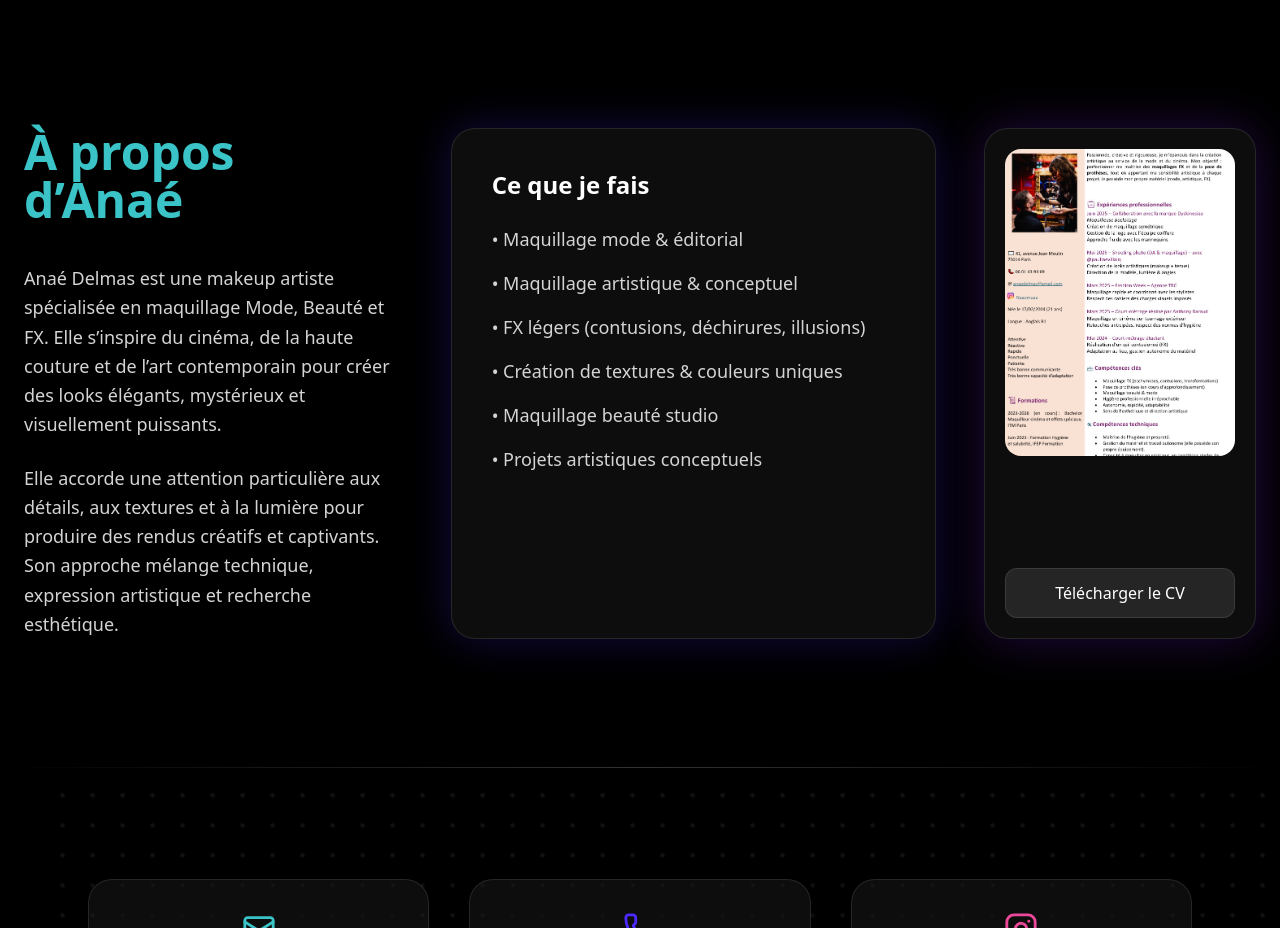
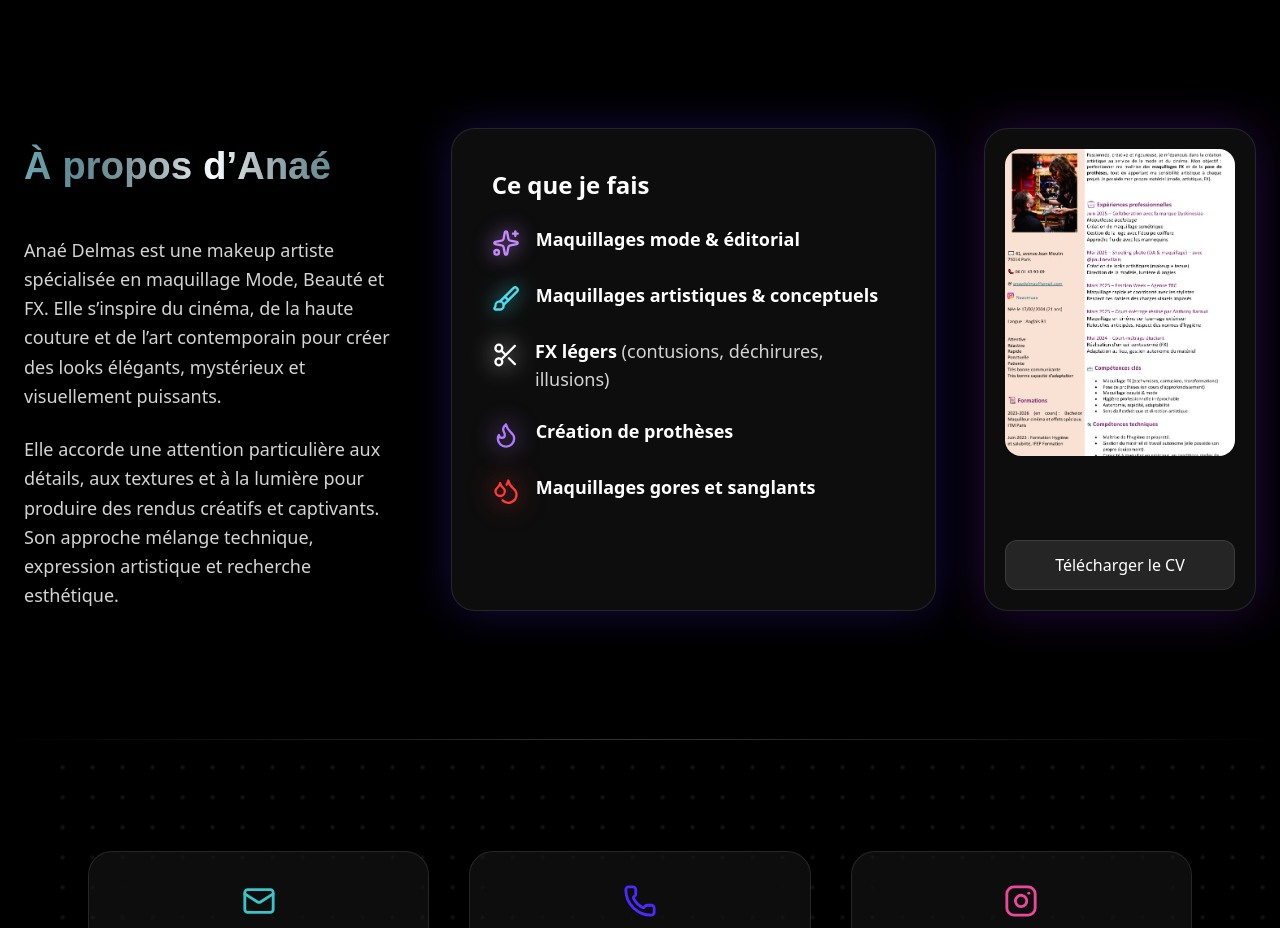
Before and after one commit to MarinVandelet/portfolio-anae, a React (Vite) app: page / in a window 1280 px wide. Shown: the part 800-1728 px from the top of the page. Built offline with nearby package versions, Linux system fonts and the light colour scheme.

Commit message:
Add files via upload

```diff
--- a/src/components/About.jsx
+++ b/src/components/About.jsx
@@ -1,4 +1,7 @@
 import { motion } from "framer-motion";
+import { Sparkles, Brush, Scissors, Flame, Droplets } from "lucide-react";
+import HighlightedTitle from "../components/HighlightedTitle";
+
 
 export default function About() {
   return (
@@ -15,11 +18,8 @@ export default function About() {
           whileInView={{ opacity: 1, y: 0 }}
           transition={{ duration: 0.6 }}
           viewport={{ once: true }}
-          className="lg:col-span-4 flex flex-col h-full"
-        >
-          <h2 className="text-5xl font-bold mb-10 text-canard">
-            À propos d’Anaé
-          </h2>
+          className="lg:col-span-4 flex flex-col h-full">
+          <HighlightedTitle />
 
           <p className="text-lg text-neutral-300 leading-relaxed">
             Anaé Delmas est une makeup artiste spécialisée en maquillage
@@ -58,19 +58,67 @@ export default function About() {
             Ce que je fais
           </h3>
 
-          <ul className="space-y-4 text-neutral-300 text-lg">
-            <li>• Maquillage mode & éditorial</li>
-            <li>• Maquillage artistique & conceptuel</li>
-            <li>• FX légers (contusions, déchirures, illusions)</li>
-            <li>• Création de textures & couleurs uniques</li>
-            <li>• Maquillage beauté studio</li>
-            <li>• Projets artistiques conceptuels</li>
-          </ul>
+      {/* LISTE */}
+      <ul className="space-y-6 text-neutral-300 text-lg">
+        {/* 1 */}
+        <li className="flex items-start gap-4">
+          <Sparkles
+            size={28}
+            className="text-[#C58AFF] drop-shadow-[0_0_10px_rgba(197,138,255,0.9)] mt-[4px]"
+          />
+          <p>
+            <span className="font-semibold text-white">Maquillages mode & éditorial</span><br/>
+          </p>
+        </li>
+
+        {/* 2 */}
+        <li className="flex items-start gap-4">
+          <Brush
+            size={28}
+            className="text-[#4DDCEB] drop-shadow-[0_0_10px_rgba(77,220,235,0.9)] mt-[4px]"
+          />
+          <p>
+            <span className="font-semibold text-white">Maquillages artistiques & conceptuels</span><br/>
+          </p>
+        </li>
+
+        {/* 3 */}
+        <li className="flex items-start gap-4">
+          <Scissors
+            size={28}
+            className="text-white drop-shadow-[0_0_12px_rgba(255,255,255,0.9)] mt-[4px]"
+          />
+          <p>
+            <span className="font-semibold text-white">FX légers</span> (contusions, déchirures, illusions)<br/>
+          </p>
+        </li>
+
+        {/* 4 */}
+        <li className="flex items-start gap-4">
+          <Flame
+            size={28}
+            className="text-[#B17BFF] drop-shadow-[0_0_12px_rgba(177,123,255,1)] mt-[4px]"
+          />
+          <p>
+            <span className="font-semibold text-white">Création de prothèses</span><br/>
+          </p>
+        </li>
+
+        {/* 5 */}
+        <li className="flex items-start gap-4">
+          <Droplets
+            size={28}
+            className="text-[#FF3A3A] drop-shadow-[0_0_14px_rgba(255,58,58,0.9)] mt-[4px]"
+          />
+          <p>
+            <span className="font-semibold text-white">Maquillages gores et sanglants</span><br/>
+          </p>
+        </li>
+      </ul>
         </motion.div>
 
-        {/* =============================== */}
-        {/* COL 3 : CV CARD (3/12)         */}
-        {/* =============================== */}
+
+        {/* CV CARD */}
         <motion.div
           initial={{ opacity: 0, y: 40 }}
           whileInView={{ opacity: 1, y: 0 }}
@@ -97,7 +145,7 @@ export default function About() {
 
           {/* Bouton */}
           <a
-            href="/cv/cv-anae.pdf"
+            href="/images/cv/cv-anae.pdf"
             download
             className="
               mt-2 block text-center w-full py-3
--- /dev/null
+++ b/src/components/HighlightedTitle.jsx
@@ -0,0 +1,68 @@
+export default function HighlightedTitle() {
+  return (
+    <div className="mb-10 w-full">
+      <svg
+        viewBox="0 0 1400 250"
+        className="w-full max-w-[900px] overflow-visible"
+      >
+        <defs>
+          {/* Dégradé lumineux */}
+          <linearGradient id="shineGradient" x1="0%" x2="100%" y1="0%" y2="0%">
+            <stop offset="0%" stopColor="transparent" />
+            <stop offset="50%" stopColor="white" />
+            <stop offset="100%" stopColor="transparent" />
+          </linearGradient>
+
+          {/* Masque basé sur le texte */}
+          <mask id="textMask">
+            <rect width="100%" height="100%" fill="black" />
+            <text
+              x="0"
+              y="60%"
+              textAnchor="start"
+              dominantBaseline="middle"
+              fontFamily="Sora, sans-serif"
+              fontWeight="700"
+              fontSize="140"
+              fill="white"
+              letterSpacing="1"
+            >
+              À propos d’Anaé
+            </text>
+          </mask>
+        </defs>
+
+        {/* TEXTE PRINCIPAL — gris-bleu canard plus sobre */}
+        <text
+          x="0"
+          y="60%"
+          textAnchor="start"
+          dominantBaseline="middle"
+          fontFamily="Sora, sans-serif"
+          fontWeight="700"
+          fontSize="140"
+          className="fill-[#6FA9B4]"
+          letterSpacing="1"
+        >
+          À propos d’Anaé
+        </text>
+
+        {/* REFLET ANIMÉ */}
+        <rect
+          width="100%"
+          height="100%"
+          fill="url(#shineGradient)"
+          mask="url(#textMask)"
+        >
+          <animate
+            attributeName="x"
+            from="-250%"
+            to="250%"
+            dur="3.2s"
+            repeatCount="indefinite"
+          />
+        </rect>
+      </svg>
+    </div>
+  );
+}
```
